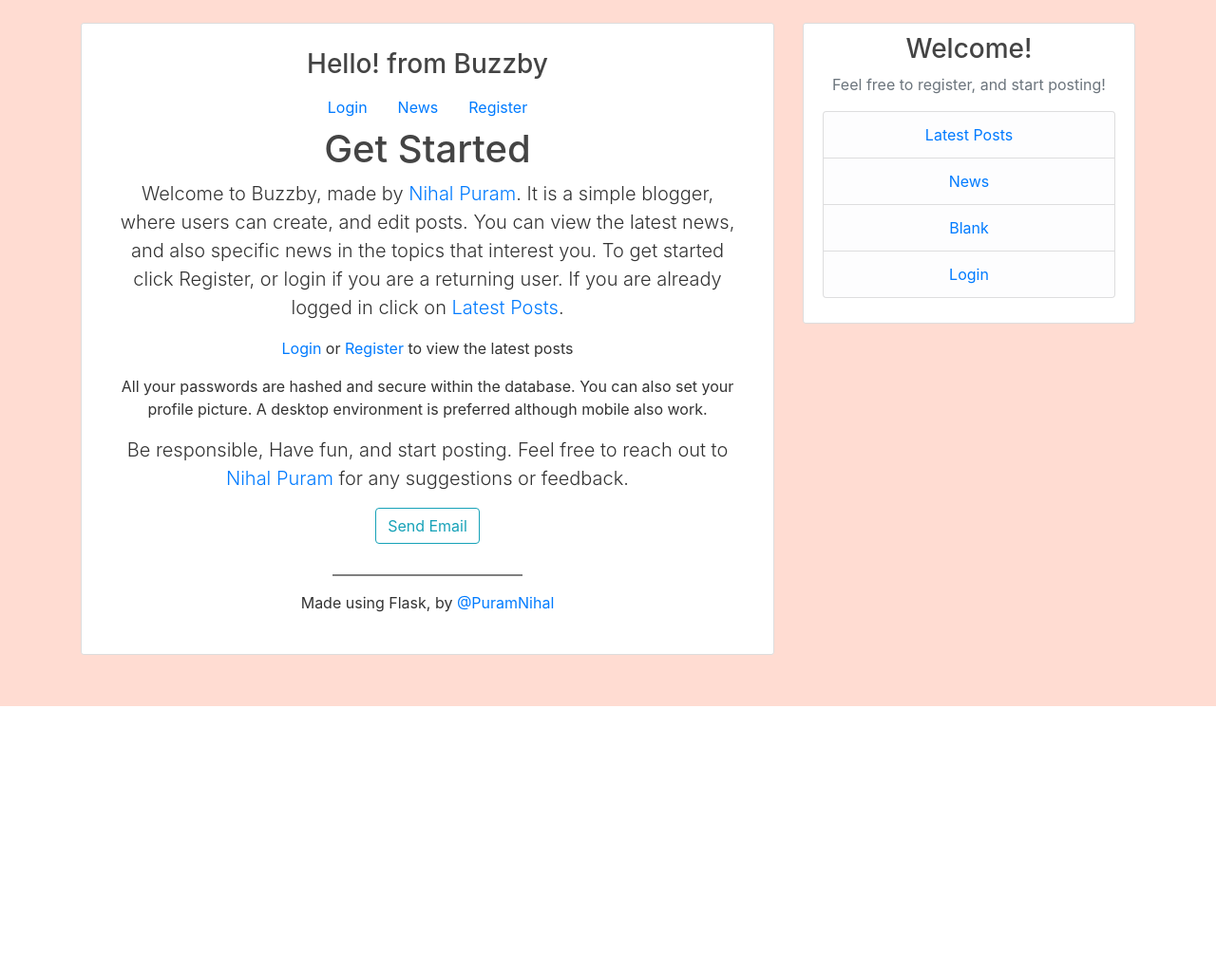
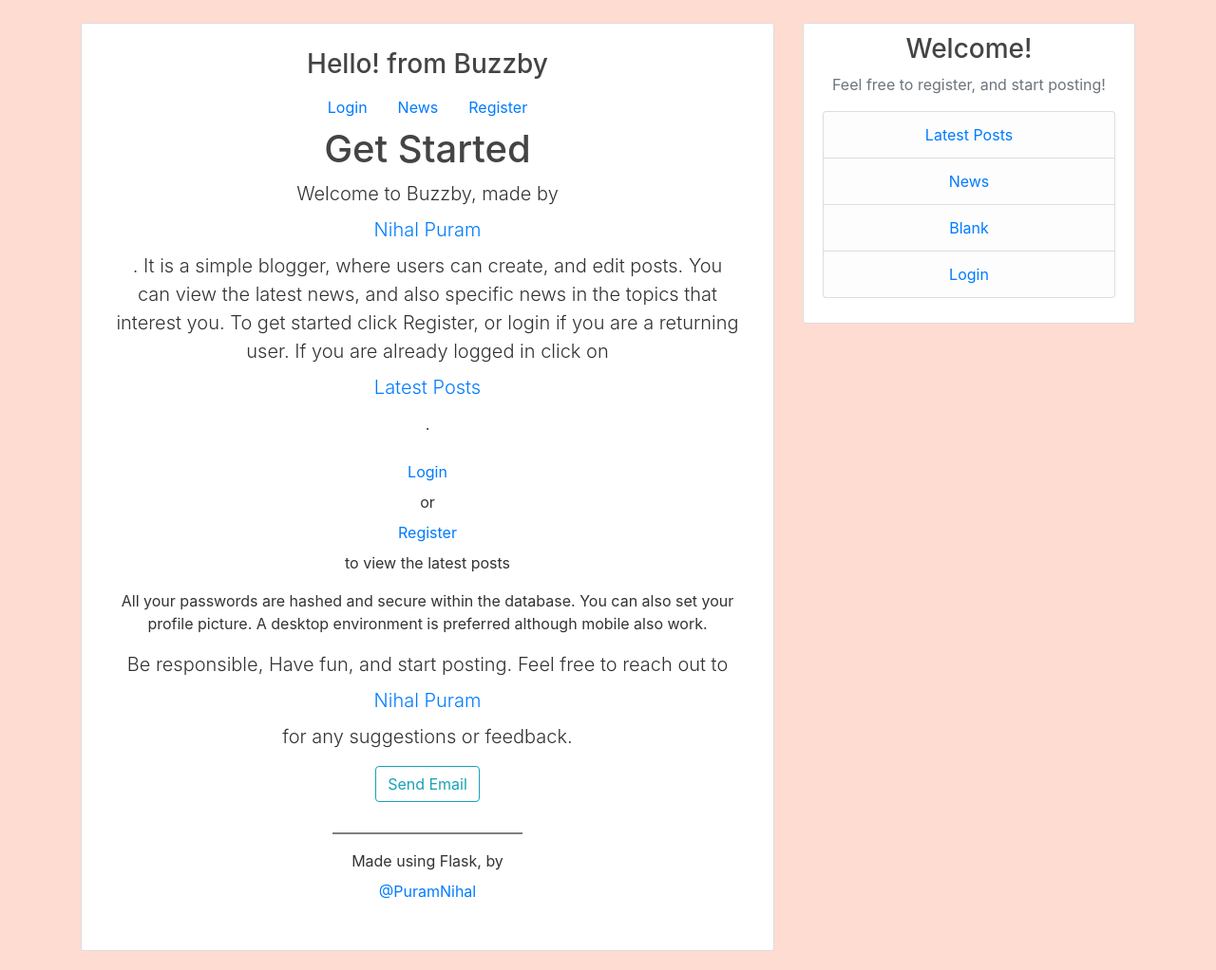
Before and after one commit to realnihal/buzzby.ml-A-Social-Media-site, a Flask app: page / in a window 1280 px wide. Shown: the part 56-1078 px from the top of the page at 95% size. Before the commit the page ends 800 px from the top, so only its background shows below. Run offline with Flask 2, Linux system fonts and the light colour scheme; some libraries are stand-ins or nearby versions.

Commit message:
nav_links

```diff
--- a/flaskblog/templates/about.html
+++ b/flaskblog/templates/about.html
@@ -14,7 +14,7 @@
             </p>
             <div class="media-body">
             <p style="text-align: center;"><strong><span style="font-size: 24px;">Nihal Puram</span></strong></p>
-<p style="text-align: left;"><span style="font-size: 18px;">I am a student in Aerospace engineering At IIT Madras. I am self-taught at python, ML and web-development using python. You can check out my GitHub page&nbsp;<a href="https://github.com/realnihal" rel="noopener noreferrer" target="_blank">here</a>.</span></p>
+<p style="text-align: left;"><span style="font-size: 18px;">I am a student in Aerospace engineering At IIT Madras. I am self-taught at python, ML and web-development using python. You can check out my GitHub page&nbsp;<a class='nav-link' href="https://github.com/realnihal" rel="noopener noreferrer" target="_blank">here</a>.</span></p>
 <a href="https://twitter.com/PuramNihal?ref_src=twsrc%5Etfw" class="twitter-follow-button" data-show-count="false">Follow @PuramNihal</a><script async src="https://platform.twitter.com/widgets.js" charset="utf-8"></script>
 <p><script type="text/javascript" src="https://platform.linkedin.com/badges/js/profile.js" async defer></script><div class="LI-profile-badge"  data-version="v1" data-size="medium" data-locale="en_US" data-type="horizontal" data-theme="light" data-vanity="nihal-puram"><a class="LI-simple-link" href='https://in.linkedin.com/in/nihal-puram?trk=profile-badge'>Nihal Puram</a></div></p>
 <p><a class="btn btn-outline-info" href = "mailto: puramnihal@gmail.com">Send Email</a></p>
--- a/flaskblog/templates/layout.html
+++ b/flaskblog/templates/layout.html
@@ -68,13 +68,13 @@
               Feel free to register, and start posting!
               {% endif %}
               <ul class="list-group">
-                <li class="list-group-item list-group-item-light"><a href="{{ url_for('main.home') }}">Latest Posts</a></li>
-                <li class="list-group-item list-group-item-light"><a href="{{ url_for('main.news') }}">News</a></li>
-                <li class="list-group-item list-group-item-light"><a href="{{ url_for('main.home') }}">Blank</a></li>
+                <li class="list-group-item list-group-item-light nav-link"><a href="{{ url_for('main.home') }}">Latest Posts</a></li>
+                <li class="list-group-item list-group-item-light nav-link"><a href="{{ url_for('main.news') }}">News</a></li>
+                <li class="list-group-item list-group-item-light nav-link"><a href="{{ url_for('main.home') }}">Blank</a></li>
                 {% if current_user.is_authenticated %}
-                  <li class="list-group-item list-group-item-light"><a href="{{ url_for('users.logout') }}">Sign out</a></li>
+                  <li class="list-group-item list-group-item-light nav-link"><a href="{{ url_for('users.logout') }}">Sign out</a></li>
                 {% else %}
-                  <li class="list-group-item list-group-item-light"><a href="{{ url_for('users.login') }}">Login</a></li>
+                  <li class="list-group-item list-group-item-light nav-link"><a href="{{ url_for('users.login') }}">Login</a></li>
                 {% endif %}
               </ul>
             </p>
--- a/flaskblog/templates/main.html
+++ b/flaskblog/templates/main.html
@@ -16,17 +16,17 @@
 
       <main role="main" class="inner cover">
         <h1 class="cover-heading">Get Started</h1>
-        <p class="lead">Welcome to Buzzby, made by <a href="{{ url_for('main.about') }}">Nihal Puram</a>. It is a simple blogger, where users can create, and edit posts. You can view the latest news, and also specific news in the topics that interest you. To get started click Register, or login if you are a returning user. If you are already logged in click on <a href="{{ url_for('main.home') }}">Latest Posts</a>.</p>
-        <p><a href="{{ url_for('users.login') }}">Login</a> or <a href="{{ url_for('users.register') }}">Register</a> to view the latest posts</p>
+        <p class="lead">Welcome to Buzzby, made by <a class="nav-link" href="{{ url_for('main.about') }}">Nihal Puram</a>. It is a simple blogger, where users can create, and edit posts. You can view the latest news, and also specific news in the topics that interest you. To get started click Register, or login if you are a returning user. If you are already logged in click on <a class="nav-link" href="{{ url_for('main.home') }}">Latest Posts</a>.</p>
+        <p><a class="nav-link" href="{{ url_for('users.login') }}">Login</a> or <a class="nav-link" href="{{ url_for('users.register') }}">Register</a> to view the latest posts</p>
         <p>All your passwords are hashed and secure within the database. You can also set your profile picture. A desktop environment is preferred although mobile also work.</p>
-        <p class="lead">Be responsible, Have fun, and start posting. Feel free to reach out to <a href="{{ url_for('main.about') }}">Nihal Puram</a> for any suggestions or feedback.</p>
+        <p class="lead">Be responsible, Have fun, and start posting. Feel free to reach out to <a class="nav-link" href="{{ url_for('main.about') }}">Nihal Puram</a> for any suggestions or feedback.</p>
         <p><a class="btn btn-outline-info" href = "mailto: puramnihal@gmail.com">Send Email</a></p>
 
       </main>
       <hr style="height:2px;width:200px;border-width:0;color:gray;background-color:gray">
       <footer class="mastfoot mt-auto">
         <div class="inner">
-          <p>Made using Flask, by <a href="https://twitter.com/PuramNihal?ref_src=twsrc%5Etfw" class="twitter-follow-button" data-show-count="false">@PuramNihal</a><script async src="https://platform.twitter.com/widgets.js" charset="utf-8"></script></p>
+          <p>Made using Flask, by <a class="nav-link" href="https://twitter.com/PuramNihal?ref_src=twsrc%5Etfw" class="twitter-follow-button" data-show-count="false">@PuramNihal</a><script async src="https://platform.twitter.com/widgets.js" charset="utf-8"></script></p>
         </div>
       </footer>
     </div>
```
Also changed, not shown: flaskblog/templates/news.html (+6 -6 lines).
